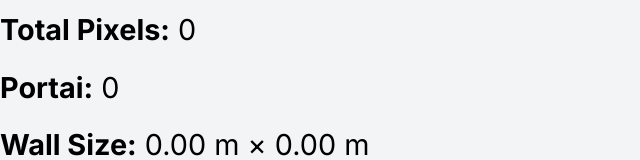
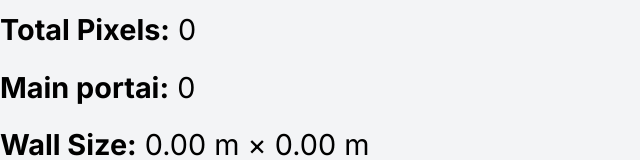
Before and after one commit to stogarauna/skaiciuokle, a SvelteKit app: page / in a window 1280 px wide. Shown: the part 361-521 px from the top of the page, without its empty margins (0-640 px from the left). Built offline with nearby package versions, Linux system fonts and the light colour scheme; no server answers.

Commit message:
chore: rename label to 'Main portai' on both pages

```diff
--- a/src/routes/+page.svelte
+++ b/src/routes/+page.svelte
@@ -126,7 +126,7 @@
 			<span>{totalPixels.toLocaleString()}</span>
 		</p>
 		<p>
-			<strong>Portai:</strong> {portsNeeded}
+			<strong>Main portai:</strong> {portsNeeded}
 		</p>
 		<p>
 			<strong>Wall Size:</strong> {totalWidthM.toFixed(2)} m × {totalHeightM.toFixed(2)} m
--- a/src/routes/extra/+page.svelte
+++ b/src/routes/extra/+page.svelte
@@ -109,7 +109,7 @@
       </div>
   <div><strong>Power / panel:</strong> {selected.power} W</div>
   <div><strong>Weight / panel:</strong> {selected.weightKg} kg</div>
-  <div><strong>Portai:</strong> {portsNeeded}</div>
+  <div><strong>Main portai:</strong> {portsNeeded}</div>
     </div>
   </div>
 
```
